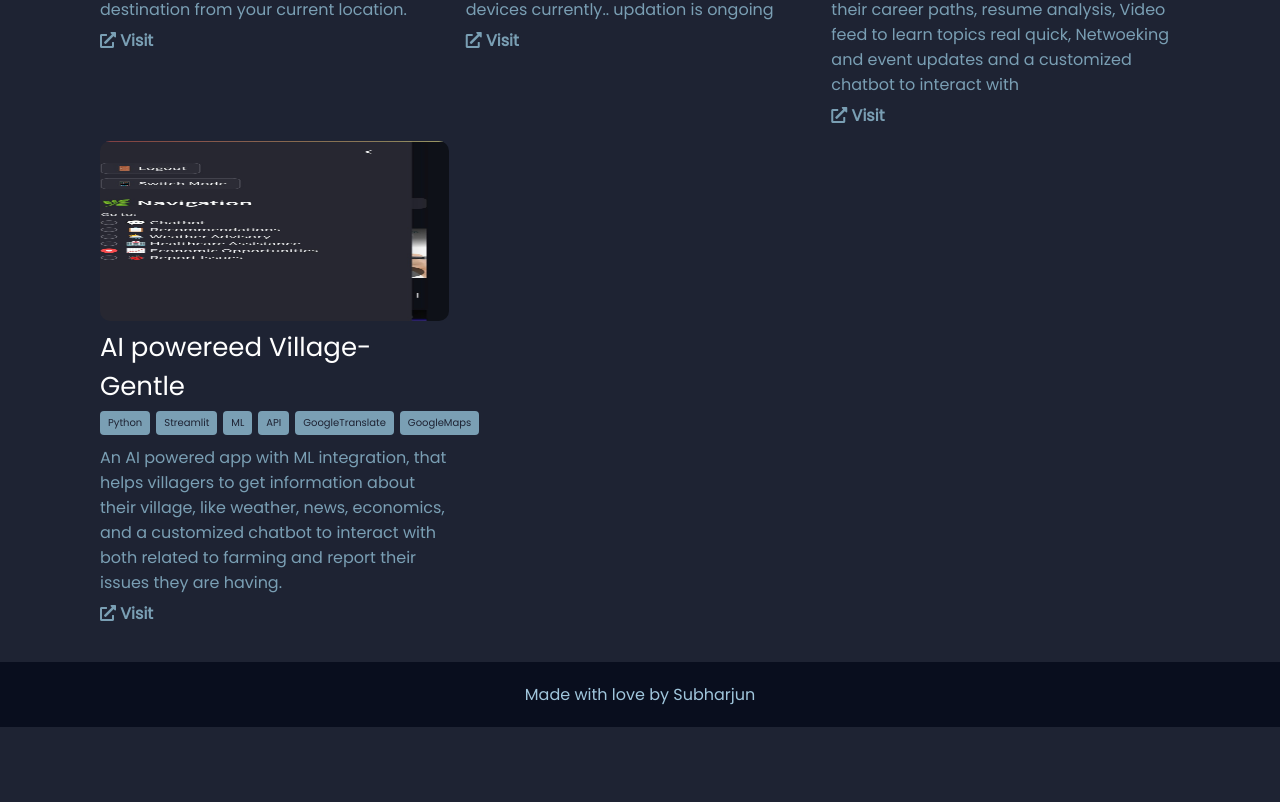
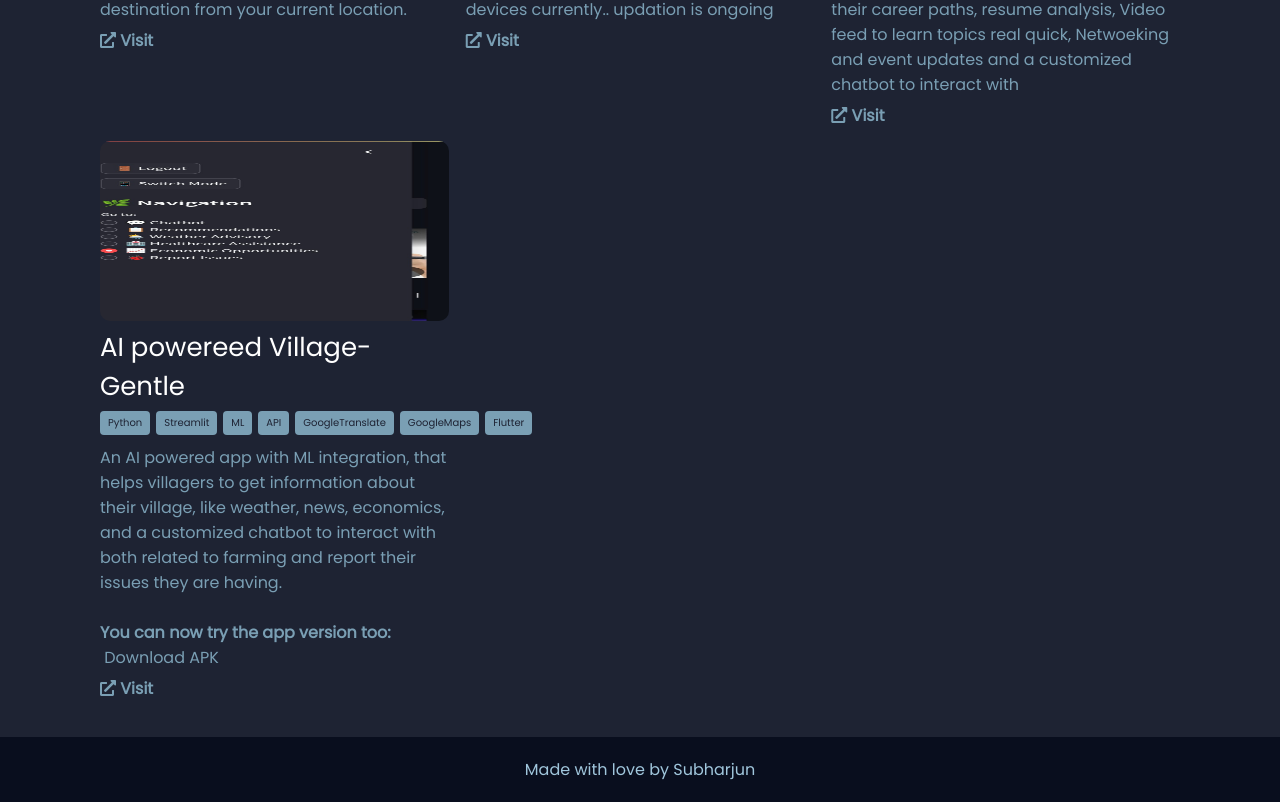
Before and after one commit to Subharjun/perport28, a React (Create React App) app: page /perport28/projects in a window 1280 px wide. Shown: the part 916-1718 px from the top of the page. Before the commit the page ends 1643 px from the top, so only its background shows below. Built offline with nearby package versions, Linux system fonts and the light colour scheme; a web font is replaced by a local one.

Commit message:
Update Projects.jsx

```diff
--- a/src/pages/Projects.jsx
+++ b/src/pages/Projects.jsx
@@ -32,12 +32,21 @@ function Projects() {
         website: 'https://career-nav-ai-ml.onrender.com',
         tools: ['Python', 'Streamlit', 'ML','API'],
     },{
-        projectname: 'AI powereed Village-Gentle',
-        projectthumbnail: '/images/nine.jpg',
-        projectdesc: 'An AI powered app with ML integration, that helps villagers to get information about their village, like weather, news, economics, and a customized chatbot to interact with both related to farming and report their issues they are having.',
-        website: 'https://vil-new-2-0.onrender.com',
-        tools: ['Python', 'Streamlit', 'ML','API', 'GoogleTranslate','GoogleMaps'],
-    }
+  projectname: 'AI powereed Village-Gentle',
+  projectthumbnail: '/images/nine.jpg',
+  projectdesc: (
+    <>
+      An AI powered app with ML integration, that helps villagers to get information about their village, like weather, news, economics, and a customized chatbot to interact with both related to farming and report their issues they are having. <br /><br />
+      <strong>You can now try the app version too:</strong> &nbsp;
+      <a href="https://drive.google.com/file/d/1tldjqjFQlH4Ovzz-gRWRXyln3ZODbjef/view?usp=drivesdk" target="_blank" rel="noopener noreferrer">
+        Download APK
+      </a>
+    </>
+  ),
+  website: 'https://vil-new-2-0.onrender.com',
+  tools: ['Python', 'Streamlit', 'ML', 'API', 'GoogleTranslate', 'GoogleMaps', 'Flutter'],
+ }
+
 ]
     return (
         <div className="projects">
```
